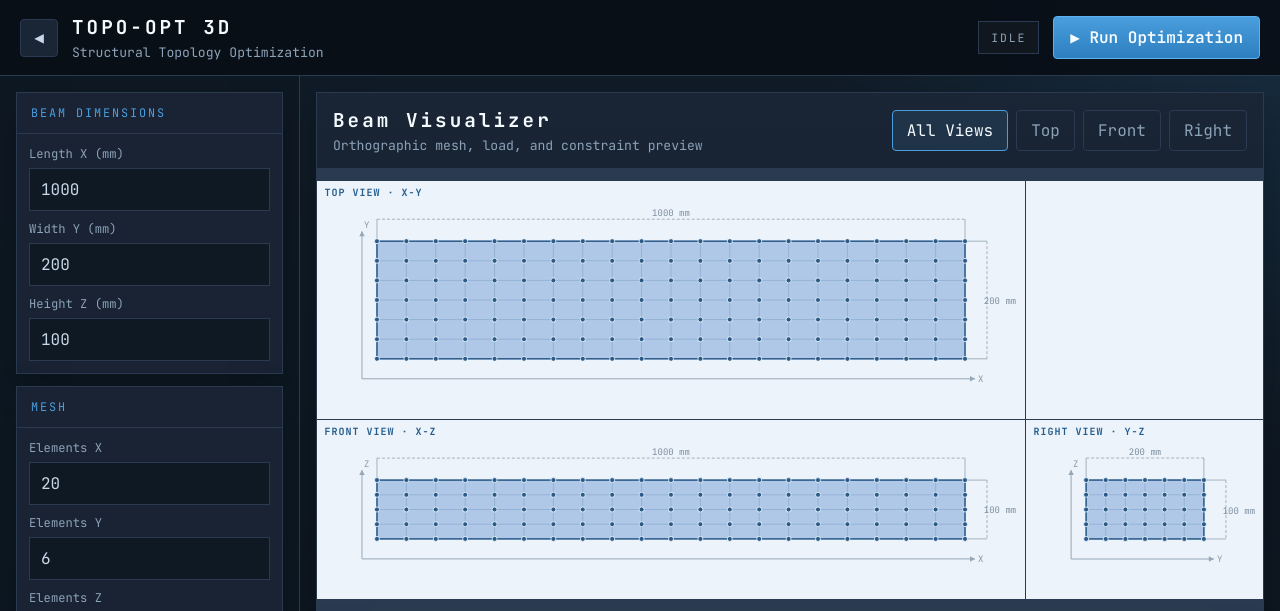
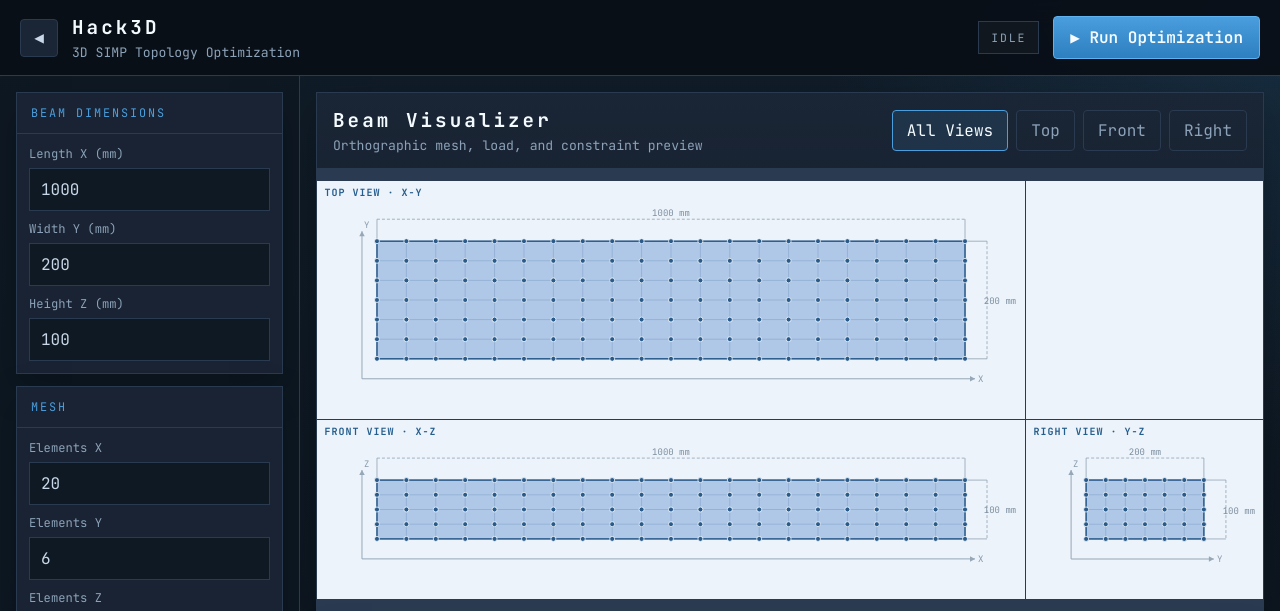
Before and after one commit to IvanYeung0610/3D-Topology-Optimizer-WebApp, a Flask app: page / in a window 1280 px wide. Shown: the top 611 px of the page. Run offline with Flask 3, Linux system fonts and the light colour scheme.

Commit message:
Fixed issue with highlighting nodes with non-integer coordinates + Added color coding to loads and constraints + Edited page heading

```diff
--- a/static/main.js
+++ b/static/main.js
@@ -3,6 +3,8 @@ import {
   describeConstraint,
   describeLoad,
   planeCoordinateLabel,
+  LOAD_PALETTE,
+  CONSTRAINT_PALETTE,
 } from "./visualizer.js";
 
 const MM_PER_M = 1000;
@@ -29,7 +31,9 @@ const meshCoordinates = { x: [], y: [], z: [] };
 const presets = [];
 
 let loadId = 0;
+let loadColorIndex = 0;
 let constraintId = 0;
+let constraintColorIndex = 0;
 let geometryWarningTimer = null;
 let geometryFadeTimer = null;
 let meshRequestVersion = 0;
@@ -238,29 +242,33 @@ function updateConstraintTypeUI() {
 
 function renderLists() {
   elements.loadsList.innerHTML = state.loads
-    .map(
-      (load) => `
+    .map((load) => {
+      const palette = LOAD_PALETTE[load.colorIndex % LOAD_PALETTE.length];
+      const badgeStyle = `background:${palette.color};color:${palette.label};border-color:${palette.color};`;
+      return `
         <div class="item-pill load">
           <div class="item-copy">
-            <strong>LOAD</strong>${describeLoad(load, "mm")}
+            <strong style="${badgeStyle}">LOAD</strong>${describeLoad(load, "mm")}
           </div>
           <button class="delete-button" type="button" data-load-delete="${load.id}">x</button>
         </div>
-      `
-    )
+      `;
+    })
     .join("");
 
   elements.constraintsList.innerHTML = state.constraints
-    .map(
-      (constraint) => `
+    .map((constraint) => {
+      const palette = CONSTRAINT_PALETTE[constraint.colorIndex % CONSTRAINT_PALETTE.length];
+      const badgeStyle = `background:${palette.color};color:${palette.label};border-color:${palette.color};`;
+      return `
         <div class="item-pill constraint">
           <div class="item-copy">
-            <strong>FIX</strong>${describeConstraint(constraint, "mm")}
+            <strong style="${badgeStyle}">FIX</strong>${describeConstraint(constraint, "mm")}
           </div>
           <button class="delete-button" type="button" data-constraint-delete="${constraint.id}">x</button>
         </div>
-      `
-    )
+      `;
+    })
     .join("");
 }
 
@@ -312,6 +320,7 @@ function addLoad() {
   const type = elements.loadType.value;
   const load = {
     id: loadId++,
+    colorIndex: loadColorIndex++,
     type,
     direction: elements.loadDirection.value,
     magnitude: Math.max(0, numberValue(elements.loadMagnitude, 0)),
@@ -334,6 +343,7 @@ function addConstraint() {
   const type = elements.constraintType.value;
   const constraint = {
     id: constraintId++,
+    colorIndex: constraintColorIndex++,
     type,
     plane: elements.constraintPlane.value,
     planeCoord: numberValue(elements.constraintPlaneCoord, 0),
@@ -367,6 +377,7 @@ function applyPreset(preset) {
   state.loads = preset.loads.map((load) => ({
     ...load,
     id: loadId++,
+    colorIndex: loadColorIndex++,
     px: load.px !== undefined ? toMillimeters(load.px) : undefined,
     py: load.py !== undefined ? toMillimeters(load.py) : undefined,
     pz: load.pz !== undefined ? toMillimeters(load.pz) : undefined,
@@ -375,6 +386,7 @@ function applyPreset(preset) {
   state.constraints = preset.constraints.map((constraint) => ({
     ...constraint,
     id: constraintId++,
+    colorIndex: constraintColorIndex++,
     planeCoord: toMillimeters(constraint.planeCoord),
   }));
   applyStateToForm();
--- a/static/style.css
+++ b/static/style.css
@@ -319,15 +319,11 @@ button {
 }
 
 .item-pill.load strong {
-  background: rgba(204, 34, 34, 0.16);
-  color: #ffc5c5;
-  border-color: var(--load);
+  border-style: solid;
 }
 
 .item-pill.constraint strong {
-  background: rgba(26, 122, 26, 0.16);
-  color: #c8f1c8;
-  border-color: var(--success);
+  border-style: solid;
 }
 
 .delete-button {
--- a/static/visualizer.js
+++ b/static/visualizer.js
@@ -5,10 +5,33 @@ const COLORS = {
   beamStroke: "#2a5a8a",
   meshEdge: "rgba(42,90,138,0.25)",
   node: "#2a5a8a",
-  nodeLoad: "#cc2222",
-  load: "#cc2222",
-  constraint: "#1a7a1a",
 };
+
+// Five warm colors for loads (sufficiently distinct, legible on dark backgrounds)
+export const LOAD_PALETTE = [
+  { color: "#e03c2a", label: "#fff" },  // red-orange
+  { color: "#e87d1e", label: "#fff" },  // amber-orange
+  { color: "#d4b800", label: "#1a1200" }, // golden yellow — dark text for contrast
+  { color: "#c4453e", label: "#fff" },  // crimson
+  { color: "#b35c00", label: "#fff" },  // burnt sienna
+];
+
+// Five cool colors for constraints (sufficiently distinct)
+export const CONSTRAINT_PALETTE = [
+  { color: "#1a7a9a", label: "#fff" },  // teal
+  { color: "#3a5fc8", label: "#fff" },  // cobalt blue
+  { color: "#2e9e6e", label: "#fff" },  // sea green
+  { color: "#6b3fc8", label: "#fff" },  // violet
+  { color: "#1a6e5a", label: "#fff" },  // deep jade
+];
+
+function loadColor(colorIndex) {
+  return LOAD_PALETTE[(colorIndex ?? 0) % LOAD_PALETTE.length].color;
+}
+
+function constraintColor(colorIndex) {
+  return CONSTRAINT_PALETTE[(colorIndex ?? 0) % CONSTRAINT_PALETTE.length].color;
+}
 
 const WALL_LEN = 10;
 const WALL_OFF = 8;
@@ -263,12 +286,15 @@ export class BeamVisualizer {
     );
   }
 
-  nodeDot(sx, sy, hasLoad, hasConstraint) {
+  // loadFill: color string or null; constraintStroke: color string or null
+  nodeDot(sx, sy, loadFill, constraintStroke) {
+    const hasLoad = loadFill !== null && loadFill !== undefined;
+    const hasConstraint = constraintStroke !== null && constraintStroke !== undefined;
     let out = el("circle", {
       cx: sx,
       cy: sy,
       r: hasLoad ? 4 : 2.5,
-      fill: hasLoad ? COLORS.nodeLoad : COLORS.node,
+      fill: hasLoad ? loadFill : COLORS.node,
       stroke: "#f4fbff",
       "stroke-width": hasLoad ? 1 : 0.8,
     });
@@ -278,48 +304,48 @@ export class BeamVisualizer {
         cy: sy,
         r: 5.2,
         fill: "none",
-        stroke: COLORS.constraint,
+        stroke: constraintStroke,
         "stroke-width": 1.5,
       });
     }
     return out;
   }
 
-  wallHatch(sx, sy, orientation) {
+  wallHatch(sx, sy, orientation, color) {
     let out = "";
     if (orientation === "left") {
       const wallX = sx - WALL_OFF;
       out += line(wallX, sy - WALL_LEN, wallX, sy + WALL_LEN, {
-        stroke: COLORS.constraint,
+        stroke: color,
         "stroke-width": 1.8,
       });
       for (let index = 0; index <= HATCH_N; index += 1) {
         const hatchY = sy - WALL_LEN + (index / HATCH_N) * WALL_LEN * 2;
         out += line(wallX, hatchY, wallX - HATCH_LEN, hatchY + HATCH_LEN, {
-          stroke: COLORS.constraint,
+          stroke: color,
           "stroke-width": 1,
         });
       }
       out += line(sx, sy, wallX, sy, {
-        stroke: COLORS.constraint,
+        stroke: color,
         "stroke-width": 1.2,
         "stroke-dasharray": "2,1.5",
       });
     } else {
       const wallY = sy - WALL_OFF;
       out += line(sx - WALL_LEN, wallY, sx + WALL_LEN, wallY, {
-        stroke: COLORS.constraint,
+        stroke: color,
         "stroke-width": 1.8,
       });
       for (let index = 0; index <= HATCH_N; index += 1) {
         const hatchX = sx - WALL_LEN + (index / HATCH_N) * WALL_LEN * 2;
         out += line(hatchX, wallY, hatchX - HATCH_LEN, wallY - HATCH_LEN, {
-          stroke: COLORS.constraint,
+          stroke: color,
           "stroke-width": 1,
         });
       }
       out += line(sx, sy, sx, wallY, {
-        stroke: COLORS.constraint,
+        stroke: color,
         "stroke-width": 1.2,
         "stroke-dasharray": "2,1.5",
       });
@@ -327,10 +353,10 @@ export class BeamVisualizer {
     return out;
   }
 
-  nodeConstraintSymbol(sx, sy, fixedSet, axisA, axisB) {
+  nodeConstraintSymbol(sx, sy, fixedSet, axisA, axisB, color) {
     let out = "";
-    if (fixedSet.has(axisA)) out += this.wallHatch(sx, sy, "left");
-    if (fixedSet.has(axisB)) out += this.wallHatch(sx, sy, "above");
+    if (fixedSet.has(axisA)) out += this.wallHatch(sx, sy, "left", color);
+    if (fixedSet.has(axisB)) out += this.wallHatch(sx, sy, "above", color);
     return out;
   }
 
@@ -388,6 +414,7 @@ export class BeamVisualizer {
   drawConstraintInView(constraint, axisA, axisB, mapA, mapB) {
     const fixed = this.fixedDofs(constraint);
     if (!fixed.has(axisA) && !fixed.has(axisB)) return "";
+    const color = constraintColor(constraint.colorIndex);
     const seen = new Set();
     let out = "";
     for (const node of this.resolveConstraintNodes(constraint)) {
@@ -396,7 +423,7 @@ export class BeamVisualizer {
       const key = `${worldA},${worldB}`;
       if (seen.has(key)) continue;
       seen.add(key);
-      out += this.nodeConstraintSymbol(mapA(worldA), mapB(worldB), fixed, axisA, axisB);
+      out += this.nodeConstraintSymbol(mapA(worldA), mapB(worldB), fixed, axisA, axisB, color);
     }
     return out;
   }
@@ -424,16 +451,16 @@ export class BeamVisualizer {
     return out;
   }
 
-  drawMeshNodes(horizontalValues, verticalValues, mapH, mapV, loadedSet, constrainedSet) {
+  drawMeshNodes(horizontalValues, verticalValues, mapH, mapV, loadColorMap, constraintColorMap) {
     let out = "";
     for (const horizontalValue of horizontalValues) {
       for (const verticalValue of verticalValues) {
-        const key = `${horizontalValue},${verticalValue}`;
+        const key = `${toFixedNumber(horizontalValue, 6)},${toFixedNumber(verticalValue, 6)}`;
         out += this.nodeDot(
           mapH(horizontalValue),
           mapV(verticalValue),
-          loadedSet.has(key),
-          constrainedSet.has(key)
+          loadColorMap.get(key) ?? null,
+          constraintColorMap.get(key) ?? null
         );
       }
     }
@@ -448,65 +475,72 @@ export class BeamVisualizer {
   nodeArrow(sx, sy, viewDirection, load, showLabel) {
     const arrowLength = LOAD_LENGTH[load.type] || LOAD_LENGTH.point;
     const label = this.loadLabel(load, showLabel);
+    const color = loadColor(load.colorIndex);
     let out = "";
     if (viewDirection === "+z") {
-      out += this.arrowLine(sx, sy + arrowLength, sx, sy, "up", COLORS.load);
-      if (label) out += text(sx + 4, sy + arrowLength + 10, label, this.loadTextAttrs());
+      out += this.arrowLine(sx, sy + arrowLength, sx, sy, "up", color);
+      if (label) out += text(sx + 4, sy + arrowLength + 10, label, this.loadTextAttrs(color));
     } else if (viewDirection === "-z") {
-      out += this.arrowLine(sx, sy - arrowLength, sx, sy, "down", COLORS.load);
-      if (label) out += text(sx + 4, sy - arrowLength - 4, label, this.loadTextAttrs());
+      out += this.arrowLine(sx, sy - arrowLength, sx, sy, "down", color);
+      if (label) out += text(sx + 4, sy - arrowLength - 4, label, this.loadTextAttrs(color));
     } else if (viewDirection === "+x") {
-      out += this.arrowLine(sx - arrowLength, sy, sx, sy, "right", COLORS.load);
-      if (label) out += text(sx - arrowLength - 2, sy - 4, label, { ...this.loadTextAttrs(), "text-anchor": "end" });
+      out += this.arrowLine(sx - arrowLength, sy, sx, sy, "right", color);
+      if (label) out += text(sx - arrowLength - 2, sy - 4, label, { ...this.loadTextAttrs(color), "text-anchor": "end" });
     } else if (viewDirection === "-x") {
-      out += this.arrowLine(sx + arrowLength, sy, sx, sy, "left", COLORS.load);
-      if (label) out += text(sx + arrowLength + 2, sy - 4, label, this.loadTextAttrs());
+      out += this.arrowLine(sx + arrowLength, sy, sx, sy, "left", color);
+      if (label) out += text(sx + arrowLength + 2, sy - 4, label, this.loadTextAttrs(color));
     } else if (viewDirection === "+y") {
-      out += this.arrowLine(sx, sy + arrowLength, sx, sy, "up", COLORS.load);
-      if (label) out += text(sx + 4, sy + arrowLength + 10, label, this.loadTextAttrs());
+      out += this.arrowLine(sx, sy + arrowLength, sx, sy, "up", color);
+      if (label) out += text(sx + 4, sy + arrowLength + 10, label, this.loadTextAttrs(color));
     } else if (viewDirection === "-y") {
-      out += this.arrowLine(sx, sy - arrowLength, sx, sy, "down", COLORS.load);
-      if (label) out += text(sx + 4, sy - arrowLength - 4, label, this.loadTextAttrs());
+      out += this.arrowLine(sx, sy - arrowLength, sx, sy, "down", color);
+      if (label) out += text(sx + 4, sy - arrowLength - 4, label, this.loadTextAttrs(color));
     }
     return out;
   }
 
-  loadTextAttrs() {
+  loadTextAttrs(color) {
     return {
       "font-size": 9,
-      fill: COLORS.load,
+      fill: color,
       "font-family": "JetBrains Mono",
     };
   }
 
   outOfPlane(sx, sy, comingOut, load, showLabel) {
+    const color = loadColor(load.colorIndex);
     let out = el("circle", {
       cx: sx,
       cy: sy,
       r: 5,
       fill: "none",
-      stroke: COLORS.load,
+      stroke: color,
       "stroke-width": 1.5,
     });
     if (comingOut) {
-      out += el("circle", { cx: sx, cy: sy, r: 2, fill: COLORS.load });
+      out += el("circle", { cx: sx, cy: sy, r: 2, fill: color });
     } else {
       out +=
-        line(sx - 3.5, sy - 3.5, sx + 3.5, sy + 3.5, { stroke: COLORS.load, "stroke-width": 1.5 }) +
-        line(sx + 3.5, sy - 3.5, sx - 3.5, sy + 3.5, { stroke: COLORS.load, "stroke-width": 1.5 });
+        line(sx - 3.5, sy - 3.5, sx + 3.5, sy + 3.5, { stroke: color, "stroke-width": 1.5 }) +
+        line(sx + 3.5, sy - 3.5, sx - 3.5, sy + 3.5, { stroke: color, "stroke-width": 1.5 });
     }
-    if (showLabel) out += text(sx + 8, sy + 4, `${load.magnitude}N`, this.loadTextAttrs());
+    if (showLabel) out += text(sx + 8, sy + 4, `${load.magnitude}N`, this.loadTextAttrs(color));
     return out;
   }
 
-  buildProjectedSets(axisA, axisB, sourceItems, resolver) {
-    const projected = new Set();
+  // Returns a Map<key, color> — first item wins if multiple overlap
+  buildProjectedColorMap(axisA, axisB, sourceItems, resolver, colorFn) {
+    const map = new Map();
     for (const item of sourceItems) {
+      const color = colorFn(item.colorIndex);
       for (const node of resolver.call(this, item)) {
-        projected.add(`${node[`w${axisA.toLowerCase()}`]},${node[`w${axisB.toLowerCase()}`]}`);
+        const a = toFixedNumber(node[`w${axisA.toLowerCase()}`], 6);
+        const b = toFixedNumber(node[`w${axisB.toLowerCase()}`], 6);
+        const key = `${a},${b}`;
+        if (!map.has(key)) map.set(key, color);
       }
     }
-    return projected;
+    return map;
   }
 
   renderFront(layout) {
@@ -523,8 +557,8 @@ export class BeamVisualizer {
     const mapX = (wx) => x0 + (wx / lx) * beamWidth;
     const mapZ = (wz) => y1 - (wz / lz) * beamHeight;
 
-    const loaded = this.buildProjectedSets("X", "Z", this.state.loads, this.resolveLoadNodes);
-    const constrained = this.buildProjectedSets("X", "Z", this.state.constraints, this.resolveConstraintNodes);
+    const loaded = this.buildProjectedColorMap("X", "Z", this.state.loads, this.resolveLoadNodes, loadColor);
+    const constrained = this.buildProjectedColorMap("X", "Z", this.state.constraints, this.resolveConstraintNodes, constraintColor);
 
     let out = this.getDefs();
     out += this.axes(x0, y0, x1, y1, "X", "Z");
@@ -579,8 +613,8 @@ export class BeamVisualizer {
     const mapX = (wx) => x0 + (wx / lx) * beamWidth;
     const mapY = (wy) => y1 - (wy / ly) * beamHeight;
 
-    const loaded = this.buildProjectedSets("X", "Y", this.state.loads, this.resolveLoadNodes);
-    const constrained = this.buildProjectedSets("X", "Y", this.state.constraints, this.resolveConstraintNodes);
+    const loaded = this.buildProjectedColorMap("X", "Y", this.state.loads, this.resolveLoadNodes, loadColor);
+    const constrained = this.buildProjectedColorMap("X", "Y", this.state.constraints, this.resolveConstraintNodes, constraintColor);
 
     let out = this.getDefs();
     out += this.axes(x0, y0, x1, y1, "X", "Y");
@@ -635,8 +669,8 @@ export class BeamVisualizer {
     const mapY = (wy) => x0 + (wy / ly) * beamWidth;
     const mapZ = (wz) => y1 - (wz / lz) * beamHeight;
 
-    const loaded = this.buildProjectedSets("Y", "Z", this.state.loads, this.resolveLoadNodes);
-    const constrained = this.buildProjectedSets("Y", "Z", this.state.constraints, this.resolveConstraintNodes);
+    const loaded = this.buildProjectedColorMap("Y", "Z", this.state.loads, this.resolveLoadNodes, loadColor);
+    const constrained = this.buildProjectedColorMap("Y", "Z", this.state.constraints, this.resolveConstraintNodes, constraintColor);
 
     let out = this.getDefs();
     out += this.axes(x0, y0, x1, y1, "Y", "Z");
--- a/templates/index.html
+++ b/templates/index.html
@@ -16,8 +16,8 @@
       <div class="header-left">
         <button id="panelToggle" class="icon-button" type="button" aria-label="Toggle side panel">◀</button>
         <div class="title-block">
-          <h1>TOPO-OPT 3D</h1>
-          <p>Structural Topology Optimization</p>
+          <h1>Hack3D</h1>
+          <p>3D SIMP Topology Optimization</p>
         </div>
       </div>
       <div class="header-right">
```
